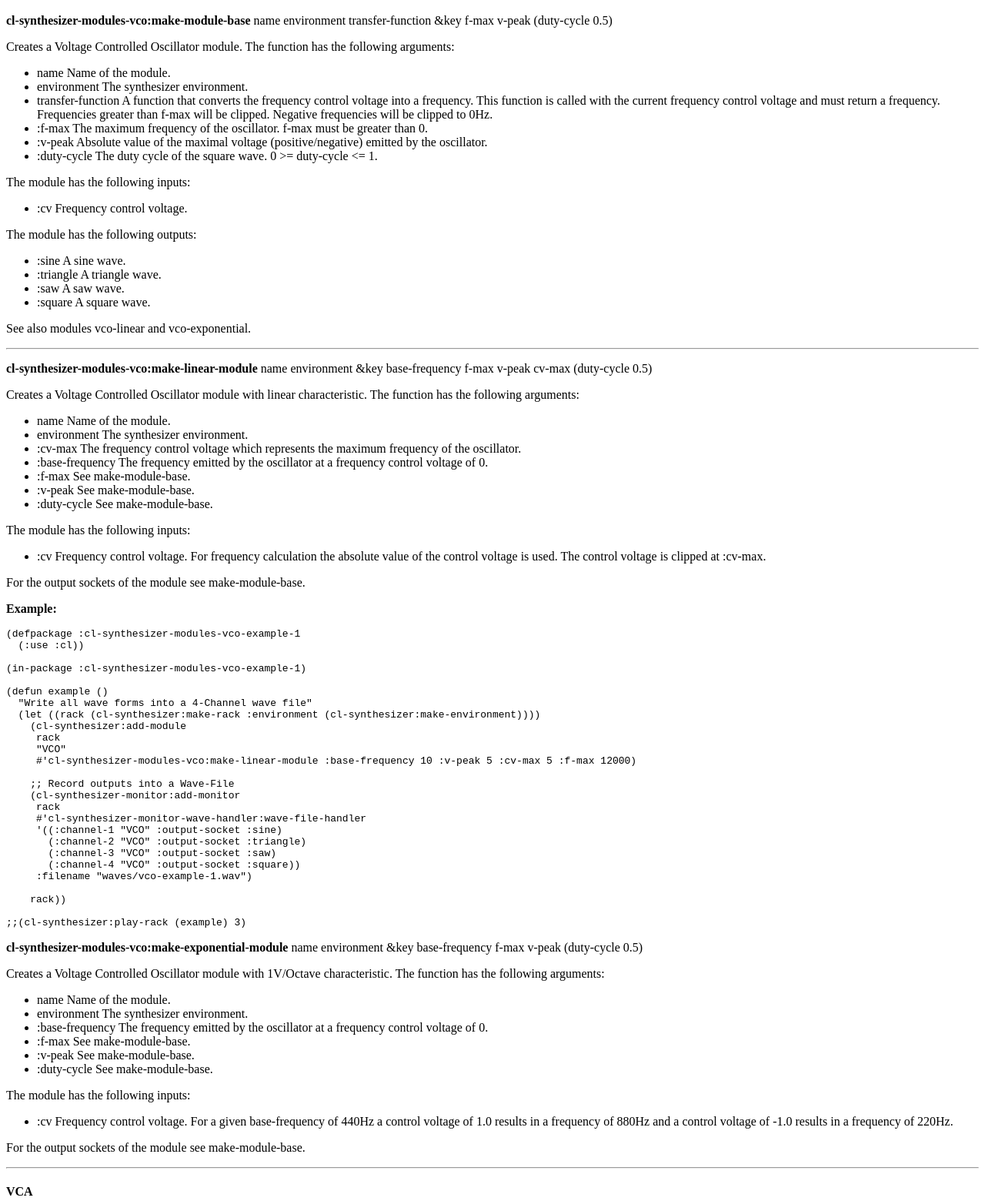
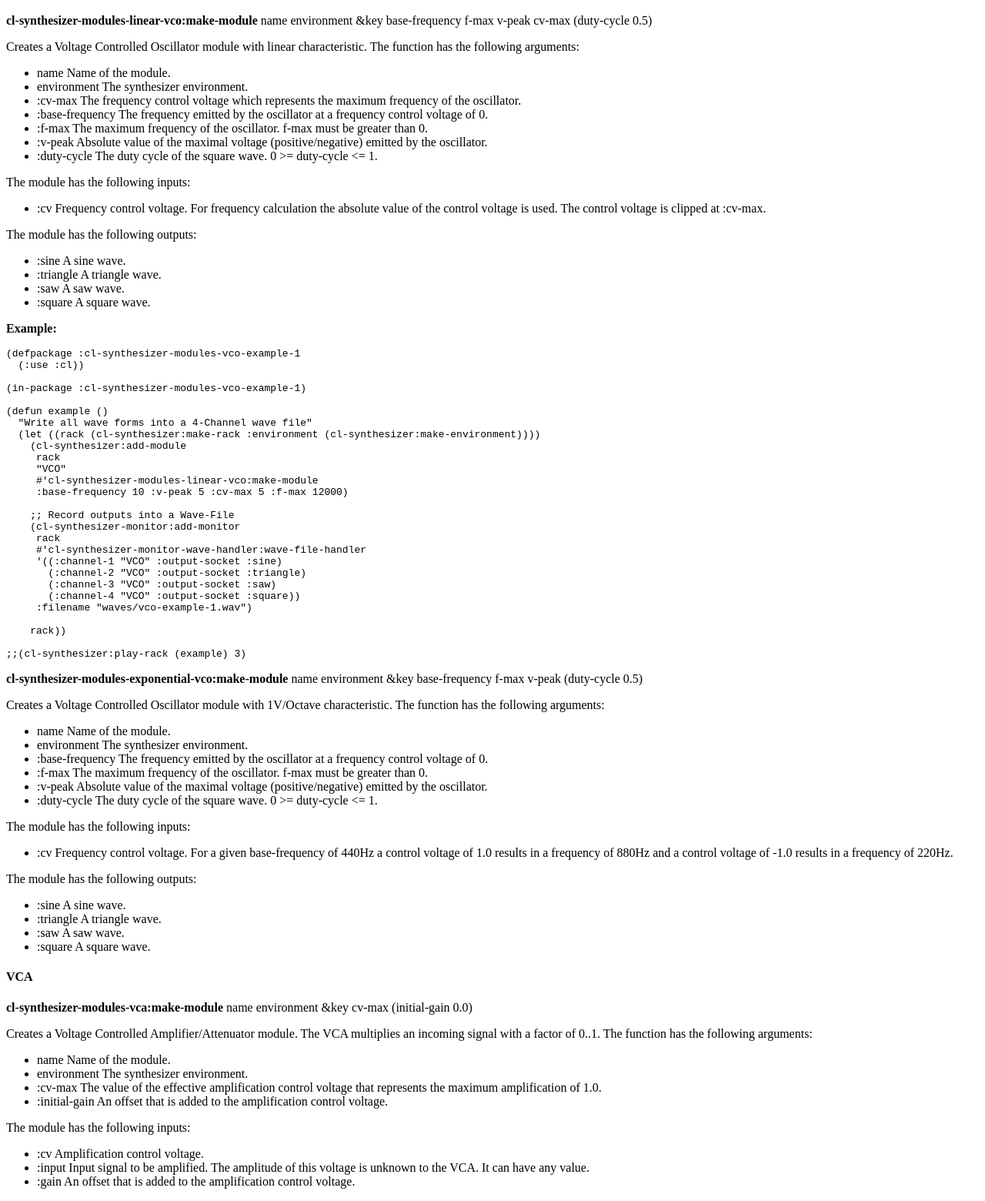
Before and after one commit to Frechmatz/cl-synthesizer, a website: page makedoc/generated/readme.html in a window 1280 px wide. Shown: the part 4270-5830 px from the top of the page at 77% size. Drawn offline with Linux system fonts and the light colour scheme.

Commit message:
Refactoring of VCO

```diff
--- a/makedoc/generated/readme.html
+++ b/makedoc/generated/readme.html
@@ -17,13 +17,13 @@
 	     ;; Add LFO
 	     (cl-synthesizer:add-module
 	      voice "LFO"
-	      #'cl-synthesizer-modules-vco:make-linear-module
+	      #'cl-synthesizer-modules-linear-vco:make-module
 	      :base-frequency lfo-frequency :v-peak 1.0 :f-max 500 :cv-max 5)
 
 	     ;; Add VCO
 	     (cl-synthesizer:add-module
 	      voice "VCO"
-	      #'cl-synthesizer-modules-vco:make-linear-module
+	      #'cl-synthesizer-modules-linear-vco:make-module
 	      :base-frequency vco-frequency :f-max 5000 :v-peak 5 :cv-max 5)
 
 	     ;; Patch LFO with VCO
@@ -220,21 +220,21 @@ Installs the devices <b>cl-synthesizer-device-midi:midi-device</b> and
       <li>:update A function with no arguments that is called after the rack has updated its state.</li>
       <li>:shutdown A function with no arguments that is called when the rack is shutting down.</li>
    </ul>
-   Hooks must not modify the rack. See also <b>cl-synthesizer-monitor:add-monitor</b>.</p><h3 id="modules">Modules</h3><h4 id="vco">VCO</h4><p><b>cl-synthesizer-modules-vco:make-module-base</b> name environment transfer-function &key f-max v-peak (duty-cycle 0.5) </p><p>Creates a Voltage Controlled Oscillator module. The function has the following arguments:
+   Hooks must not modify the rack. See also <b>cl-synthesizer-monitor:add-monitor</b>.</p><h3 id="modules">Modules</h3><h4 id="vco">VCO</h4><p><b>cl-synthesizer-modules-linear-vco:make-module</b> name environment &key base-frequency f-max v-peak cv-max (duty-cycle 0.5) </p><p>Creates a Voltage Controlled Oscillator module with linear characteristic.
+   The function has the following arguments:
     <ul>
 	<li>name Name of the module.</li>
 	<li>environment The synthesizer environment.</li>
-	<li>transfer-function A function that converts the frequency control voltage into
-	    a frequency. This function is called with the current frequency control voltage and
-	    must return a frequency. Frequencies greater than f-max will be clipped. Negative
-	    frequencies will be clipped to 0Hz.</li>
+	<li>:cv-max The frequency control voltage which represents the maximum frequency of the oscillator.</li>
+	<li>:base-frequency The frequency emitted by the oscillator at a frequency control voltage of 0.</li>
 	<li>:f-max The maximum frequency of the oscillator. f-max must be greater than 0.</li>
 	<li>:v-peak Absolute value of the maximal voltage (positive/negative) emitted by the oscillator.</li>
 	<li>:duty-cycle The duty cycle of the square wave. 0 >= duty-cycle <= 1.</li>
     </ul>
     The module has the following inputs:
     <ul>
-	<li>:cv Frequency control voltage.</li>
+	<li>:cv Frequency control voltage. For frequency calculation the absolute value
+	of the control voltage is used. The control voltage is clipped at :cv-max.</li>
     </ul>
     The module has the following outputs:
     <ul>
@@ -242,24 +242,7 @@ Installs the devices <b>cl-synthesizer-device-midi:midi-device</b> and
 	<li>:triangle A triangle wave.</li>
 	<li>:saw A saw wave.</li>
 	<li>:square A square wave.</li>
-    </ul>
-    See also modules vco-linear and vco-exponential.</p><hr/><p><b>cl-synthesizer-modules-vco:make-linear-module</b> name environment &key base-frequency f-max v-peak cv-max (duty-cycle 0.5) </p><p>Creates a Voltage Controlled Oscillator module with linear characteristic.
-   The function has the following arguments:
-    <ul>
-	<li>name Name of the module.</li>
-	<li>environment The synthesizer environment.</li>
-	<li>:cv-max The frequency control voltage which represents the maximum frequency of the oscillator.</li>
-	<li>:base-frequency The frequency emitted by the oscillator at a frequency control voltage of 0.</li>
-	<li>:f-max See make-module-base.</li>
-	<li>:v-peak See make-module-base.</li>
-	<li>:duty-cycle See make-module-base.</li>
-    </ul>
-    The module has the following inputs:
-    <ul>
-	<li>:cv Frequency control voltage. For frequency calculation the absolute value
-	of the control voltage is used. The control voltage is clipped at :cv-max.</li>
-    </ul>
-    For the output sockets of the module see make-module-base.</p><p><b>Example:</b></p><p><pre><code>(defpackage :cl-synthesizer-modules-vco-example-1
+    </ul></p><p><b>Example:</b></p><p><pre><code>(defpackage :cl-synthesizer-modules-vco-example-1
   (:use :cl))
 
 (in-package :cl-synthesizer-modules-vco-example-1)
@@ -270,7 +253,8 @@ Installs the devices <b>cl-synthesizer-device-midi:midi-device</b> and
     (cl-synthesizer:add-module
      rack
      "VCO"
-     #'cl-synthesizer-modules-vco:make-linear-module :base-frequency 10 :v-peak 5 :cv-max 5 :f-max 12000)
+     #'cl-synthesizer-modules-linear-vco:make-module
+     :base-frequency 10 :v-peak 5 :cv-max 5 :f-max 12000)
 
     ;; Record outputs into a Wave-File
     (cl-synthesizer-monitor:add-monitor
@@ -284,15 +268,15 @@ Installs the devices <b>cl-synthesizer-device-midi:midi-device</b> and
 
     rack))
 
-;;(cl-synthesizer:play-rack (example) 3)</code></pre></p><p><b>cl-synthesizer-modules-vco:make-exponential-module</b> name environment &key base-frequency f-max v-peak (duty-cycle 0.5) </p><p>Creates a Voltage Controlled Oscillator module with 1V/Octave characteristic.
+;;(cl-synthesizer:play-rack (example) 3)</code></pre></p><p><b>cl-synthesizer-modules-exponential-vco:make-module</b> name environment &key base-frequency f-max v-peak (duty-cycle 0.5) </p><p>Creates a Voltage Controlled Oscillator module with 1V/Octave characteristic.
    The function has the following arguments:
     <ul>
 	<li>name Name of the module.</li>
 	<li>environment The synthesizer environment.</li>
 	<li>:base-frequency The frequency emitted by the oscillator at a frequency control voltage of 0.</li>
-	<li>:f-max See make-module-base.</li>
-	<li>:v-peak See make-module-base.</li>
-	<li>:duty-cycle See make-module-base.</li>
+	<li>:f-max The maximum frequency of the oscillator. f-max must be greater than 0.</li>
+	<li>:v-peak Absolute value of the maximal voltage (positive/negative) emitted by the oscillator.</li>
+	<li>:duty-cycle The duty cycle of the square wave. 0 >= duty-cycle <= 1.</li>
     </ul>
     The module has the following inputs:
     <ul>
@@ -301,7 +285,13 @@ Installs the devices <b>cl-synthesizer-device-midi:midi-device</b> and
 	    voltage of -1.0 results in a frequency of 220Hz.
 	</li>
     </ul>
-    For the output sockets of the module see make-module-base.</p><hr/><h4 id="vca">VCA</h4><p><b>cl-synthesizer-modules-vca:make-module</b> name environment &key cv-max (initial-gain 0.0) </p><p>Creates a Voltage Controlled Amplifier/Attenuator module. The VCA multiplies an
+    The module has the following outputs:
+    <ul>
+	<li>:sine A sine wave.</li>
+	<li>:triangle A triangle wave.</li>
+	<li>:saw A saw wave.</li>
+	<li>:square A square wave.</li>
+    </ul></p><h4 id="vca">VCA</h4><p><b>cl-synthesizer-modules-vca:make-module</b> name environment &key cv-max (initial-gain 0.0) </p><p>Creates a Voltage Controlled Amplifier/Attenuator module. The VCA multiplies an
     incoming signal with a factor of 0..1. The function has the following arguments:
     <ul>
 	<li>name Name of the module.</li>
@@ -334,7 +324,7 @@ Installs the devices <b>cl-synthesizer-device-midi:midi-device</b> and
     ;; Set up oscillator modulating the amplification
     (cl-synthesizer:add-module
      rack "LFO-CV"
-     #'cl-synthesizer-modules-vco:make-linear-module
+     #'cl-synthesizer-modules-linear-vco:make-module
      :base-frequency 0.5
      :v-peak 5.0
      :cv-max 5.0
@@ -343,7 +333,7 @@ Installs the devices <b>cl-synthesizer-device-midi:midi-device</b> and
     ;; set up oscillator providing the audio signal
     (cl-synthesizer:add-module
      rack "VCO-AUDIO"
-     #'cl-synthesizer-modules-vco:make-linear-module
+     #'cl-synthesizer-modules-linear-vco:make-module
      :base-frequency 10000.0
      :v-peak 5.0
      :cv-max 5.0
@@ -473,7 +463,7 @@ Installs the devices <b>cl-synthesizer-device-midi:midi-device</b> and
 
     (cl-synthesizer:add-module
      rack "LFO"
-     #'cl-synthesizer-modules-vco:make-linear-module
+     #'cl-synthesizer-modules-linear-vco:make-module
      :base-frequency 1.0 :v-peak 1.0 :f-max 500 :cv-max 5)
 
     (cl-synthesizer:add-module rack "MULTIPLE"
@@ -485,8 +475,7 @@ Installs the devices <b>cl-synthesizer-device-midi:midi-device</b> and
     rack))
 
 ;;(cl-synthesizer:play-rack (example) 1)</code></pre></p><h4 id="midi-interface">MIDI Interface</h4><p><b>cl-synthesizer-modules-midi-interface:make-module</b> name environment &key (voice-count 1) (channel nil) (note-number-to-cv (lambda (note-number) (/ note-number 12))) (play-mode :play-mode-poly) (cv-gate-on 5.0) (cv-gate-off 0.0) (force-gate-retrigger nil) </p><p>Creates a MIDI interface module. The module dispatches MIDI-Note events to so called voices where each
-    voice is represented by a control-voltage and a gate signal. The module supports the
-    mapping of MIDI CC-Events to arbitary output sockets. The function has the following arguments:
+    voice is represented by a control-voltage and a gate signal. The function has the following arguments:
     <ul>
 	<li>name Name of the module.</li>
 	<li>environment The synthesizer environment.</li>
@@ -562,7 +551,7 @@ Installs the devices <b>cl-synthesizer-device-midi:midi-device</b> and
 
     (cl-synthesizer:add-module
      rack "VCO-1"
-     #'cl-synthesizer-modules-vco:make-exponential-module
+     #'cl-synthesizer-modules-exponential-vco:make-module
      :base-frequency (cl-synthesizer-midi:get-note-number-frequency 0)
      :f-max 13000
      :v-peak 5)
@@ -590,7 +579,7 @@ Installs the devices <b>cl-synthesizer-device-midi:midi-device</b> and
                 <li>Controller number.</li>
                 <li>Control value.</li>
             </ul>
-            The function must return the new output value of the module.
+            <p>The function must return the new output value of the module.</p>
         </li>
         <li>:channel Optional number of the MIDI channel to which the controller events
           must belong. By default there is no channel filtering applied.</li>
@@ -699,7 +688,7 @@ Installs the devices <b>cl-synthesizer-device-midi:midi-device</b> and
 
     ;; Add VCO
     (cl-synthesizer:add-module
-     rack "VCO" #'cl-synthesizer-modules-vco:make-exponential-module
+     rack "VCO" #'cl-synthesizer-modules-exponential-vco:make-module
      :base-frequency (cl-synthesizer-midi:get-note-number-frequency 0)
      :f-max 12000
      :v-peak 5)
@@ -923,4 +912,4 @@ Installs the devices <b>cl-synthesizer-device-midi:midi-device</b> and
    details about the implementation refer to the source code.</p><h3 id="conditions">Conditions</h3><b>assembly-error</b><p>This condition is signalled in cases where the assembly of a rack fails,
    because for example a module name is not unique, a patch is added for
    a non-existing module, a patch is added to an already patched socket
-   and so on.</p><hr/><p><small>Generated 2018-11-12  20:43:50</small></p></body></html>
+   and so on.</p><hr/><p><small>Generated 2018-11-13  18:57:57</small></p></body></html>
```
Also changed, not shown: makedoc/generated/readme.md, 16 other files.
